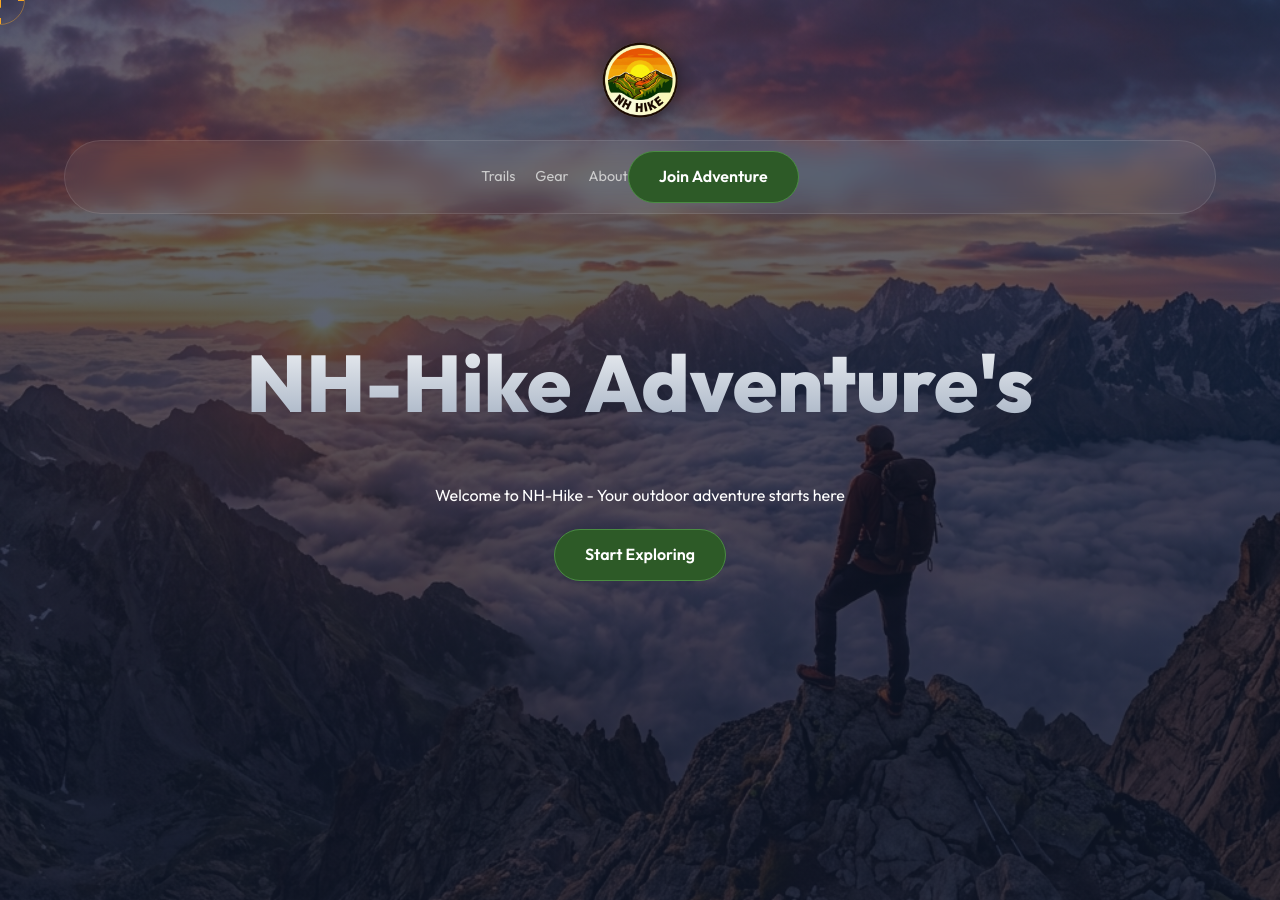
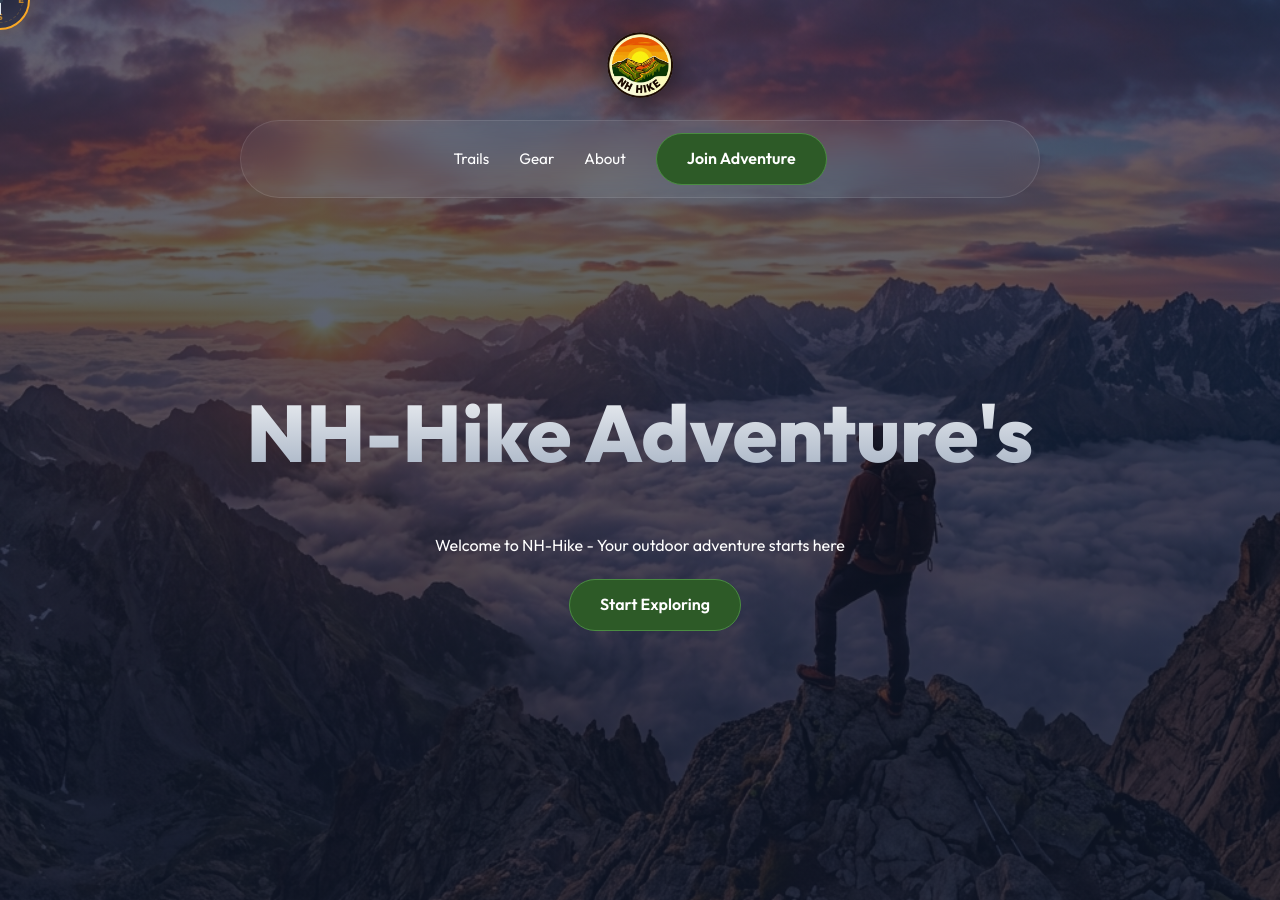
Before and after one commit to nhhike/store, a Jekyll site: the page built from index.html, in a window 1280 px wide. Built offline with Jekyll 4.4.1, drawn with Linux system fonts in a browser that asks for light colours.

Commit message:
style: fix header overlapping elements and redesigned compass cursor

```diff
--- a/_layouts/default.html
+++ b/_layouts/default.html
@@ -12,9 +12,9 @@
     <div class="cursor-dot" data-cursor-dot></div>
     <div class="cursor-outline" data-cursor-outline>
         <div class="compass-n">N</div>
-        <div class="compass-s"></div>
-        <div class="compass-e"></div>
-        <div class="compass-w"></div>
+        <div class="compass-s">S</div>
+        <div class="compass-e">E</div>
+        <div class="compass-w">W</div>
     </div>
 
     <div class="logo-top-center">
--- a/assets/css/style.css
+++ b/assets/css/style.css
@@ -24,7 +24,7 @@ body {
 
 .logo-top-center {
     position: absolute;
-    top: 40px;
+    top: 30px;
     left: 50%;
     transform: translateX(-50%);
     z-index: 110;
@@ -32,15 +32,17 @@ body {
 }
 
 .logo-top-center img {
-    height: 80px;
+    height: 70px;
     width: auto;
-    filter: drop-shadow(0 0 10px rgba(0,0,0,0.5));
+    filter: drop-shadow(0 0 15px rgba(0,0,0,0.6));
 }
 
 .hero {
     height: 100vh;
     width: 100%;
-    display: flex; flex-direction: column; justify-content: center; align-items: center; text-align: center;
+    display: flex; flex-direction: column;
+    justify-content: center; align-items: center; text-align: center;
+    padding-top: 100px;
 }
 
 .hero h1 {
@@ -49,51 +51,70 @@ body {
 }
 
 .glass-nav {
-    position: fixed; top: 140px; left: 50%; transform: translateX(-50%);
-    width: 90%; background: var(--glass); backdrop-filter: blur(10px);
-    border: 1px solid var(--glass-border); border-radius: 50px; padding: 10px 30px;
+    position: fixed; top: 120px; left: 50%; transform: translateX(-50%);
+    width: min(90%, 800px); background: var(--glass); backdrop-filter: blur(15px);
+    border: 1px solid var(--glass-border); border-radius: 50px; padding: 12px 40px;
     display: flex; justify-content: center; align-items: center; z-index: 100;
 }
 
 .logo { font-weight: 800; font-size: 1.5rem; color: #fff; text-decoration: none; }
-.nav-links { display: flex; gap: 20px; }
-.nav-links a { color: #ccc; text-decoration: none; font-size: 0.9rem; }
+.nav-links { display: flex; gap: 30px; }
+.nav-links a {
+    color: #fff; text-decoration: none; font-size: 0.95rem; font-weight: 500;
+    transition: 0.3s;
+}
+.nav-links a:hover { color: var(--accent); }
 
 .btn {
     padding: 12px 30px; background: var(--primary); color: #fff;
     text-decoration: none; border-radius: 30px; font-weight: 600;
     transition: 0.3s; border: 1px solid var(--primary-light);
+    margin-left: 30px;
 }
 .btn:hover { transform: translateY(-3px); box-shadow: 0 10px 20px rgba(0,0,0,0.3); }
 
-/* Custom cursor - Compass Design */
+/* Custom cursor - Realistic Compass Design */
 .cursor-dot {
-    width: 2px; height: 16px; background-color: var(--accent);
+    width: 2px; height: 30px; background: linear-gradient(to bottom, #ff4d4d 50%, #e2e8f0 50%);
     position: fixed; top: 0; left: 0; border-radius: 2px;
     pointer-events: none; z-index: 9999;
     transform: translate(-50%, -50%);
 }
 
+.cursor-dot::after {
+    content: ''; position: absolute; top: 50%; left: 50%;
+    width: 6px; height: 6px; background: #334155;
+    border-radius: 50%; transform: translate(-50%, -50%);
+}
+
 .cursor-outline {
-    width: 50px; height: 50px; border: 1px solid rgba(249, 168, 37, 0.4);
+    width: 60px; height: 60px;
+    background: rgba(15, 23, 42, 0.4);
+    backdrop-filter: blur(4px);
+    border: 2px solid var(--accent);
     position: fixed; top: 0; left: 0; border-radius: 50%;
     pointer-events: none; z-index: 9998;
     display: flex; justify-content: center; align-items: center;
     transform: translate(-50%, -50%);
+    box-shadow: 0 0 20px rgba(249, 168, 37, 0.2);
 }
 
 .cursor-outline div {
-    position: absolute; background: var(--accent);
+    position: absolute; font-size: 9px; font-weight: 900;
+    color: var(--accent); background: transparent;
 }
 
-.compass-n {
-    top: -12px; font-size: 8px; font-weight: 800; color: var(--accent);
-    background: transparent !important;
+.compass-n { top: 4px; }
+.compass-s { bottom: 4px; opacity: 0.7; }
+.compass-e { right: 4px; opacity: 0.7; }
+.compass-w { left: 4px; opacity: 0.7; }
+
+.cursor-outline::before {
+    content: ''; position: absolute;
+    width: 80%; height: 80%;
+    border: 1px dashed rgba(249, 168, 37, 0.2);
+    border-radius: 50%;
 }
-
-.compass-s { bottom: 0; width: 1px; height: 6px; }
-.compass-e { right: 0; width: 6px; height: 1px; }
-.compass-w { left: 0; width: 6px; height: 1px; }
 
 /* Base Responsive Elements */
 .hero-content {
```
